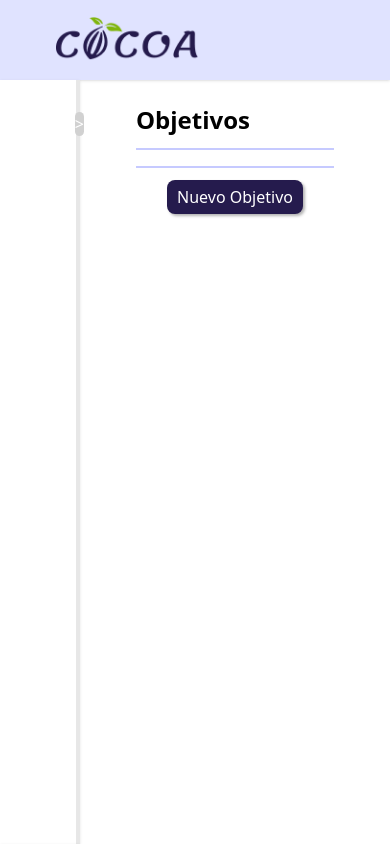
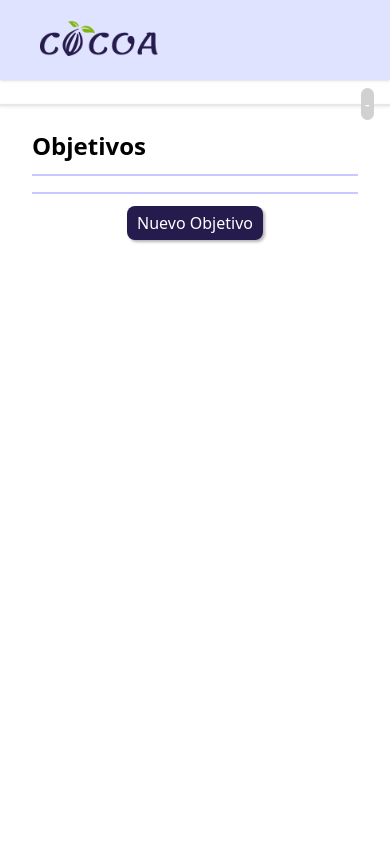
Before and after one commit to GyroElSurfista/frontend-evaluacion-de-proyectos, a React (Vite) app: page /objetivos in a window 390 px wide. Shown: the top 844 px of the page. Built offline with nearby package versions, Linux system fonts and the light colour scheme.

Commit message:
Add view navbar and sidebar responsive

```diff
--- a/src/App.tsx
+++ b/src/App.tsx
@@ -1,6 +1,5 @@
 import { Route, Routes } from 'react-router-dom'
 import './App.css'
-import Sidebar from './components/Sidebar'
 import Layout from './components/Layout/Layout'
 import ObjectivePage from './pages/ObjectivePage/ObjectivePage'
 import SeguimientoPage from './pages/SeguimientoPage/SeguimientoPage'
@@ -14,7 +13,6 @@ function App() {
           <Route path="/seguimiento" element={<SeguimientoPage />} />
         </Route>
       </Routes>
-      <Sidebar />
     </>
   )
 }
--- a/src/components/Layout/Layout.tsx
+++ b/src/components/Layout/Layout.tsx
@@ -6,9 +6,9 @@ const Layout = () => {
   return (
     <>
       <NavBar />
-      <div className="flex">
+      <div className="sm:flex">
         <Sidebar />
-        <main className="flex-grow p-6 h-[calc(100vh-5rem)]">
+        <main className="sm:flex-grow p-6 h-[calc(100vh-5rem)]">
           <Outlet />
         </main>
       </div>
--- a/src/components/NavBar.tsx
+++ b/src/components/NavBar.tsx
@@ -3,8 +3,8 @@ import logo from '../assets/Logo Project.png'
 const NavBar = () => {
   return (
     <div className="w-full h-20 bg-[#e0e3ff] shadow">
-      <div className="flex h-full py-4 mx-4 pl-10">
-        <img src={logo} alt="Logo Proyecto Cocoa" />
+      <div className="flex h-full py-4 sm:mx-4 pl-10 items-center">
+        <img src={logo} className="h-10 sm:h-full" alt="Logo Proyecto Cocoa" />
       </div>
     </div>
   )
--- a/src/components/Sidebar.tsx
+++ b/src/components/Sidebar.tsx
@@ -7,9 +7,12 @@ const Sidebar = () => {
   const toggleSidebar = () => {
     setIsOpen(!isOpen)
   }
+
   return (
+    <div>
+      {/* Sidebar en vista de escritorio (vertical) */}
       <div
-      className={`${isOpen ? 'w-72' : 'w-20'} h-[calc(100vh-5rem)] bg-white shadow border-r-4 border-[#e7e7e7] transition-all duration-300 relative`}
+        className={`hidden lg:block ${isOpen ? 'w-72' : 'w-20'} h-[calc(100vh-5rem)] bg-white shadow border-r-4 border-[#e7e7e7] transition-all duration-300 relative`}
       >
         <button onClick={toggleSidebar} className="focus:outline-none -right-2 top-8 bg-[#d1d1d1] text-white absolute rounded-full">
           {isOpen ? '<' : '>'}
@@ -38,6 +41,40 @@ const Sidebar = () => {
           </div>
         </nav>
       </div>
+
+      {/* Sidebar en vista móvil (horizontal) */}
+      <div className="lg:hidden relative bg-white shadow mt-6 border-b-2">
+        <button onClick={toggleSidebar} className="focus:outline-none absolute bg-[#d1d1d1] text-white p-1 rounded-lg -top-4 right-4">
+          {isOpen ? '^' : '-'}
+        </button>
+
+        {isOpen && (
+          <div className='px-5'>
+            <h2 className="text-black text-xl font-semibold">Nombre_Proyecto</h2>
+            <div className="flex items-center w-full pt-2 bg-white shadow-lg">
+              <NavLink
+                to="/objetivos"
+                className={({ isActive }) =>
+                  `hover:text-[#6344e7] py-2 px-4 text-base font-normal ${isActive ? 'bg-[#e0e3ff] text-[#6344e7] border-t-2 border-[#6344e7]' : ''}`
+                }
+                onClick={toggleSidebar}
+              >
+                Objetivos
+              </NavLink>
+              <NavLink
+                to="/seguimiento"
+                className={({ isActive }) =>
+                  `hover:text-[#6344e7] py-2 px-4 text-base font-normal ${isActive ? 'bg-[#e0e3ff] text-[#6344e7] border-t-2 border-[#6344e7]' : ''}`
+                }
+                onClick={toggleSidebar}
+              >
+                Seguimiento
+              </NavLink>
+            </div>
+          </div>
+        )}
+      </div>
+    </div>
   )
 }
 
--- a/src/pages/ObjectivePage/ObjectivePage.tsx
+++ b/src/pages/ObjectivePage/ObjectivePage.tsx
@@ -23,7 +23,7 @@ const ObjectivePage = () => {
   }
 
   return (
-    <div className='px-2 mx-6'>
+    <div className="px-2 sm:mx-6">
       <h2 className="text-2xl font-bold">Objetivos</h2>
       <hr className="border-[1.5px] border-[#c6caff] my-3" />
       {objectives.map((obj, index) => (
--- a/src/pages/SeguimientoPage/SeguimientoPage.tsx
+++ b/src/pages/SeguimientoPage/SeguimientoPage.tsx
@@ -1,8 +1,5 @@
-
 const SeguimientoPage = () => {
-  return (
-    <div>SeguimientoPage</div>
-  )
+  return <div>SeguimientoPage</div>
 }
 
 export default SeguimientoPage
```
Lines whose indentation alone changed are shown as unchanged.
